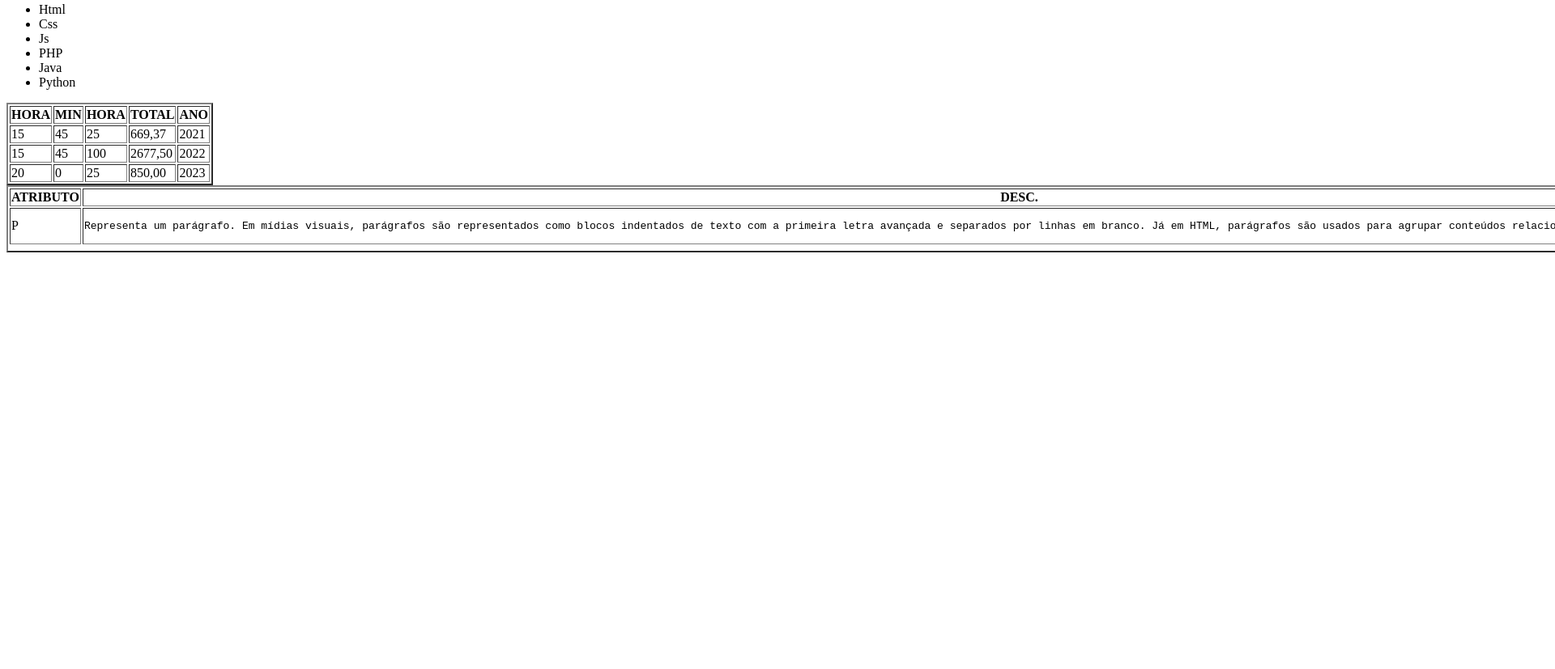
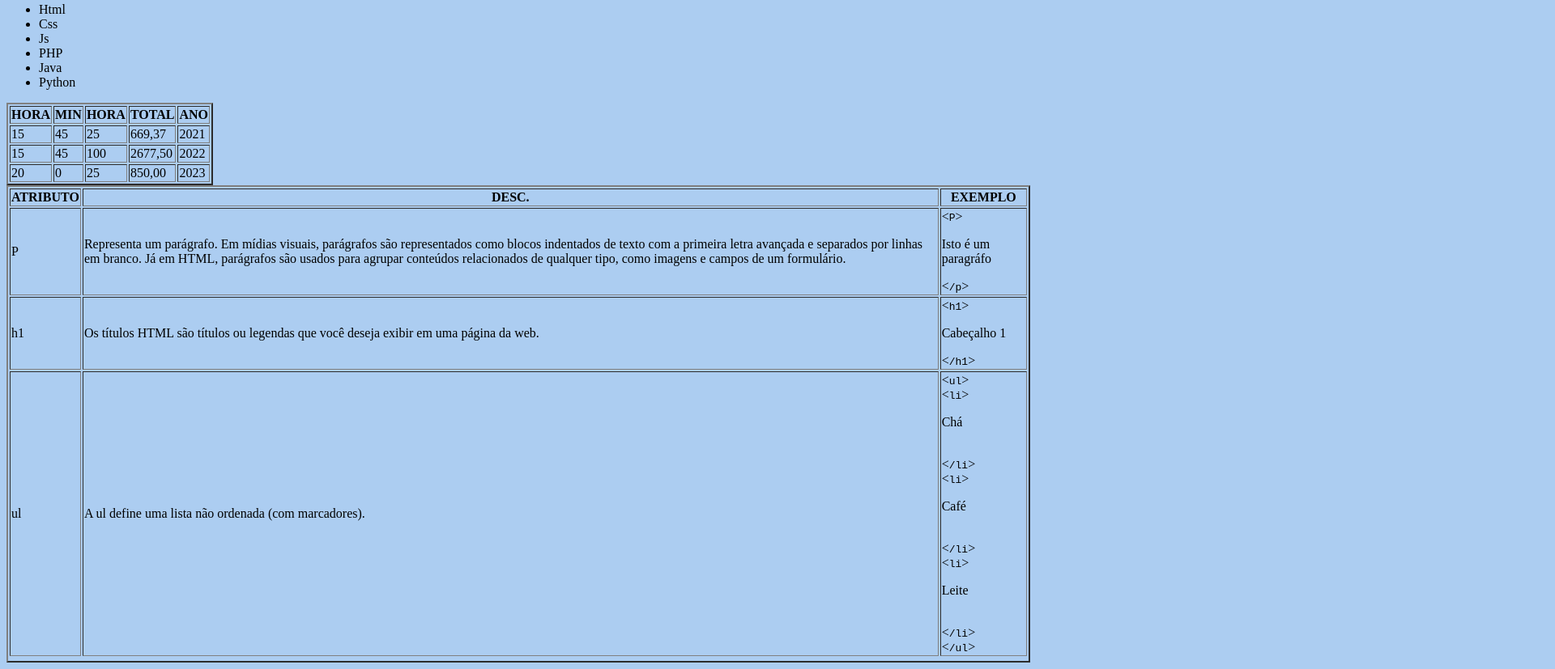
Before and after one commit to LeoTeiSil/MeuPrimeiroSite, a plain HTML site: page index.html in a window 1280 px wide. Shown: the part 1858-2685 px from the top of the page at 81% size, 1920 px wide, since content can reach past the window. Before the commit the page ends 2178 px from the top, so only its background shows below. Drawn offline with Linux system fonts and the light colour scheme.

Commit message:
add da tabela dos atributos

```diff
--- a/index.html
+++ b/index.html
@@ -7,7 +7,9 @@
     <title>Meu Primeiro Site</title>
 </head>
 
-<body>
+<body style="background-color: rgb(172, 205, 241);">
+
+
    <h1> Desevolvimento Web</h1>
    <p>
     Desenvolvimento web é o termo utilizado para descrever o desenvolvimento de sites, na Internet ou numa intranet.<br> O profissional que trabalha desenvolvendo websites pode ser um web designer ou um web developer.
@@ -125,14 +127,24 @@
 
 <tr>
 <TD>P</TD>
-<TD><pre>Representa um parágrafo. Em mídias visuais, parágrafos são representados como blocos indentados de texto com a primeira letra avançada e separados por linhas em branco. Já em HTML, parágrafos são usados para agrupar conteúdos relacionados de qualquer tipo, como imagens e campos de um formulário.</pre></TD>
-<TD> &lt;tagname</TD>
+<TD>Representa um parágrafo. Em mídias visuais, parágrafos são representados como blocos indentados de texto com a primeira letra avançada e separados por linhas em branco. Já em HTML, parágrafos são usados para agrupar conteúdos relacionados de qualquer tipo, como imagens e campos de um formulário.</TD>
+<TD> &lt;<code>P</code>&gt; <p>Isto é um paragráfo</p>&lt;<code>/p</code>&gt; </TD>
 </tr>
 
 <tr>
+    <td>h1</td>
+    <td>Os títulos HTML são títulos ou legendas que você deseja exibir em uma página da web.    </td>
+    <td> &lt;<code>h1</code>&gt; <p>Cabeçalho 1</p>&lt;<code>/h1</code>&gt;</td>
 
 </tr>
+<td>ul</td>
+<td>A ul define uma lista não ordenada (com marcadores).</td>
+<td>&lt;<code>ul</code>&gt; <br>
+     &lt;<code>li</code>&gt; <p>Chá</p><br>&lt;<code>/li</code>&gt;<br>
+     &lt;<code>li</code>&gt; <p>Café</p><br>&lt;<code>/li</code>&gt;<br>
+     &lt;<code>li</code>&gt; <p>Leite</p><br>&lt;<code>/li</code>&gt;<br>
 
+    &lt;<code>/ul</code>&gt;</td>
 <tr>
 
 </tr>
```
